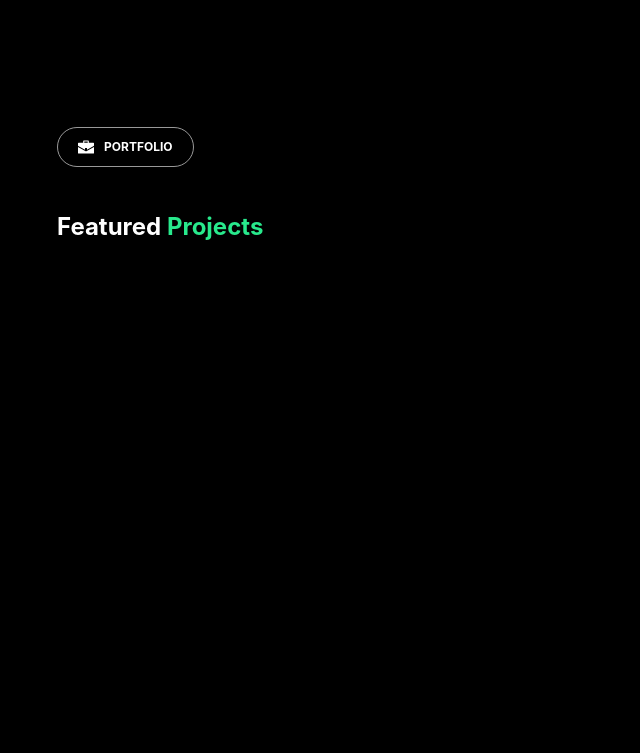
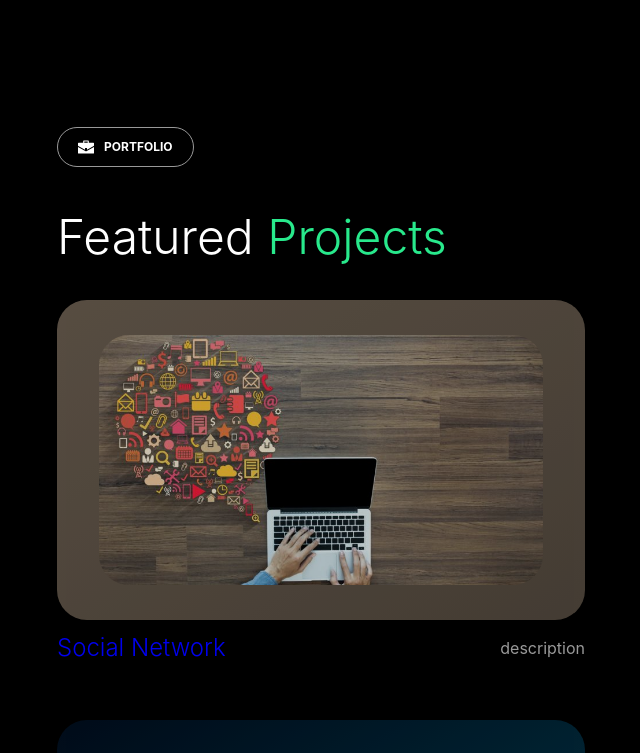
Before and after one commit to SlavaOST-it/portfolio_v2, a React (Create React App) app: page / in a window 1280 px wide. Shown: the part 2120-2873 px from the top of the page, without its empty margins (443-1083 px from the left). Built offline with nearby package versions, Linux system fonts and the light colour scheme.

Commit message:
feat: add Projects in Portfolio block

```diff
--- a/src/features/main/portfolio/Portfolio.tsx
+++ b/src/features/main/portfolio/Portfolio.tsx
@@ -1,15 +1,37 @@
 import React from 'react';
-import {Wrapper} from "../../../common/styles/Wrapper.styled";
+
 import sprite from "../../../assets/icons/sprite.svg";
+
+
+import {projects} from "./projects/projects";
+import {ProjectItem} from "./projectItem/ProjectItem";
+
+import {PATH} from "../../../utils/routes/routes";
+
 import {NamePage} from "../../../common/components/nameBlock/NameBlock";
+import {TitlePage, Wrapper} from "../../../common/styles/Wrapper.styled";
+
 
 export const Portfolio = () => {
     return (
-        <Wrapper>
+        <Wrapper id={PATH.portfolio}>
             <NamePage nameBlock={"PORTFOLIO"} svgImg={`${sprite}#portfolio`}/>
-            <h2>
+            <TitlePage>
                 Featured <span>Projects</span>
-            </h2>
+            </TitlePage>
+
+            <div>
+                {projects.map(el =>
+                    <ProjectItem
+                        img={el.img}
+                        href={el.href}
+                        title={el.title}
+                        gradient1={el.gradient1}
+                        gradient2={el.gradient2}
+                        description={el.description}
+                    />
+                )}
+            </div>
         </Wrapper>
     );
 };
--- /dev/null
+++ b/src/features/main/portfolio/projectItem/ProjectItem.styled.ts
@@ -0,0 +1,93 @@
+import styled from "styled-components";
+import {theme} from "../../../../common/styles/Theme.styled";
+import {showDescription} from "../../../../common/styles/animations/Animation";
+
+
+export const ImageProject = styled.img`
+  height: 250px;
+  border-radius: 30px;
+`
+
+// =======================================//
+export const LinkProject = styled.a`
+  display: block;
+  font-size: 24px;
+  font-weight: 300;
+
+  border-bottom: 1px ${theme.colors.background} solid;
+  transition: .3s;
+
+  &:hover {
+    border-color: ${theme.colors.baseColor};
+    transition: .3s;
+  }
+`
+
+// =======================================//
+export const DescriptionTitle = styled.div`
+  font-size: 16px;
+  color: ${theme.colors.secondary};
+  border-bottom: 1px ${theme.colors.background} solid;
+  cursor: pointer;
+  transition: .3s;
+
+  &:hover {
+    border-color: ${theme.colors.baseColor};
+    transition: .3s;
+  }
+`
+
+// =======================================//
+type DescriptionType = {
+    condition: boolean
+}
+export const Description = styled.p<DescriptionType>`
+  color: ${theme.colors.secondary};
+  margin-top: 8px;
+
+  p {
+    opacity: 0;
+    animation-name: ${showDescription};
+    animation-duration: 3s;
+    animation-fill-mode: both;
+  }
+`
+
+// =======================================//
+export const TitleProject = styled.div`
+  display: flex;
+  justify-content: space-between;
+  align-items: center;
+`
+
+// =======================================//
+type BodyProjectType = {
+    gradient1: string,
+    gradient2: string,
+}
+export const BodyProject = styled.a<BodyProjectType>`
+  display: flex;
+  justify-content: center;
+  align-items: center;
+
+  min-height: 320px;
+  min-width: 100%;
+  background-image: linear-gradient(to bottom right, ${props => props.gradient1}, ${props => props.gradient2});
+  border-radius: 30px;
+  opacity: 0.8;
+  transition: all 0.3s ease-in;
+
+  &:hover {
+    opacity: 1;
+    transition: all 0.3s ease-in;
+  }
+
+  margin-bottom: 8px;
+`
+
+// =======================================//
+export const ProjectWrapper = styled.div`
+  max-width: 80%;
+
+  margin-bottom: 50px;
+`
--- /dev/null
+++ b/src/features/main/portfolio/projectItem/ProjectItem.tsx
@@ -0,0 +1,54 @@
+import React, {FC, useState} from "react";
+import {
+    BodyProject, Description,
+    DescriptionTitle,
+    ImageProject,
+    LinkProject,
+    ProjectWrapper,
+    TitleProject
+} from "./ProjectItem.styled";
+
+
+type ProjectItemType = {
+    title: string
+    img: string
+    href: string
+    description: string
+    gradient1: string,
+    gradient2: string,
+}
+
+export const ProjectItem: FC<ProjectItemType> = ({title, img, href, description, gradient1, gradient2}) => {
+    const [showDescription, setShowDescription] = useState(false)
+
+    return (
+        <ProjectWrapper>
+            <BodyProject
+                href={href}
+                gradient1={gradient1}
+                gradient2={gradient2}
+                target={"_blank"}
+                rel="noreferrer"
+            >
+                <ImageProject src={img} alt={"project"}/>
+            </BodyProject>
+
+            <div>
+                <TitleProject>
+                    <LinkProject href={href} target={"_blank"} rel="noreferrer">
+                        {title}
+                    </LinkProject>
+
+                    <DescriptionTitle onClick={() => setShowDescription(!showDescription)}>
+                        description
+                    </DescriptionTitle>
+                </TitleProject>
+
+                <Description condition={showDescription}>
+                    {showDescription && <p>{description}</p>}
+                </Description>
+            </div>
+
+        </ProjectWrapper>
+    )
+}
--- /dev/null
+++ b/src/features/main/portfolio/projects/projects.ts
@@ -0,0 +1,51 @@
+import todo_img from "../../../../assets/images/projectBG/ToDoList.jpg"
+import socialNet_img from "../../../../assets/images/projectBG/shutterstock_403991497-2-768x432-1.jpg"
+import education_img from "../../../../assets/images/projectBG/educationBG.jpg"
+
+export const projects = [
+    {
+        id: 1,
+        title: "Social Network",
+        href: "https://github.com/SlavaOST-it/social-network-ver-2",
+        description: "Social network app with using react hooks, routing,\n" +
+            "lazy loading, working with REST api, login/logout flow,\n" +
+            "pagination, form and validation / file uploading using\n" +
+            "unit-tests for code workability check",
+        img: socialNet_img,
+        gradient1: "#6d6052",
+        gradient2: "#554b40",
+    },
+
+    {
+        id: 2,
+        title: "Education cards",
+        href: "https://github.com/SlavaOST-it/education-cards",
+        description: "The application implements the possibility of registration, login.\n" +
+            "Profile editing. Creation of decks with educational cards.\n" +
+            "Create question cards. Their editing.",
+        img: education_img,
+        gradient1: "#010e1f",
+        gradient2: "#014256",
+    },
+
+    {
+        id: 3,
+        title: "To-do List",
+        href: "https://github.com/SlavaOST-it/ToDoList",
+        description: "Todolist app created with react hooks, routing and\n" +
+            "redirects, material UI, REST api request / response flow,\n" +
+            "unit-tests and etc.",
+        img: todo_img,
+        gradient1: "#d4a870",
+        gradient2: "#53361c",
+    },
+
+    // {
+    //     id: 4,
+    //     title: "Online-Store",
+    // href: "https://github.com/SlavaOST-it/education-cards",
+    //     description: "",
+    //     img:"",
+    //     bg: ""
+    // },
+]
```
